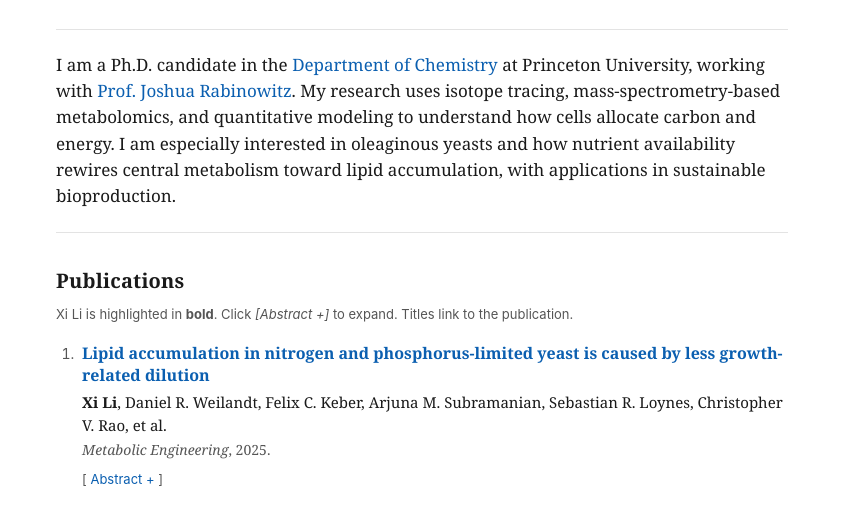
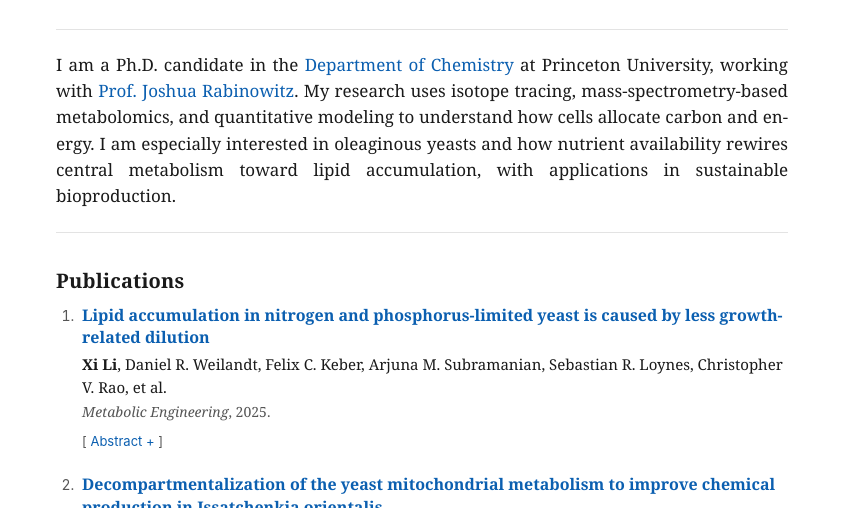
Before and after one commit to drxili/drxili.github.io, a plain HTML site: page index.html in a window 1280 px wide. Shown: the part 220-728 px from the top of the page, without its empty margins (218-1061 px from the left). Drawn offline with Linux system fonts and the light colour scheme.

Commit message:
Tweak content and layout
- Footer: shorten to "Xi Li · Princeton"
- Drop the "Xi Li bolded / Abstract +" instruction line
- Justify body prose (bio + abstracts) with hyphenation

Co-Authored-By: Claude Opus 4.7 (1M context) <noreply@anthropic.com>

```diff
--- a/index.html
+++ b/index.html
@@ -47,9 +47,6 @@
 
     <section id="publications" class="publications">
       <h2>Publications</h2>
-      <p class="pub-note">
-        Xi Li is highlighted in <strong>bold</strong>. Click <em>[Abstract +]</em> to expand. Titles link to the publication.
-      </p>
 
       <ol class="pub-list">
 
@@ -280,7 +277,7 @@
   </main>
 
   <footer>
-    <p>&copy; <span id="year"></span> Xi Li. Built with plain HTML &amp; CSS, hosted on GitHub Pages.</p>
+    <p>&copy; <span id="year"></span> Xi Li &middot; Princeton</p>
   </footer>
 
   <script>
--- a/style.css
+++ b/style.css
@@ -100,7 +100,12 @@ main {
   padding: 22px 0;
   margin-bottom: 32px;
 }
-.bio p { margin: 0; }
+.bio p {
+  margin: 0;
+  text-align: justify;
+  text-justify: inter-word;
+  hyphens: auto;
+}
 
 /* ---------- Publications ---------- */
 .publications h2 {
@@ -175,6 +180,9 @@ details.abstract > p {
   border-left: 3px solid var(--rule);
   color: var(--text);
   line-height: 1.55;
+  text-align: justify;
+  text-justify: inter-word;
+  hyphens: auto;
 }
 
 /* ---------- Footer ---------- */
```
